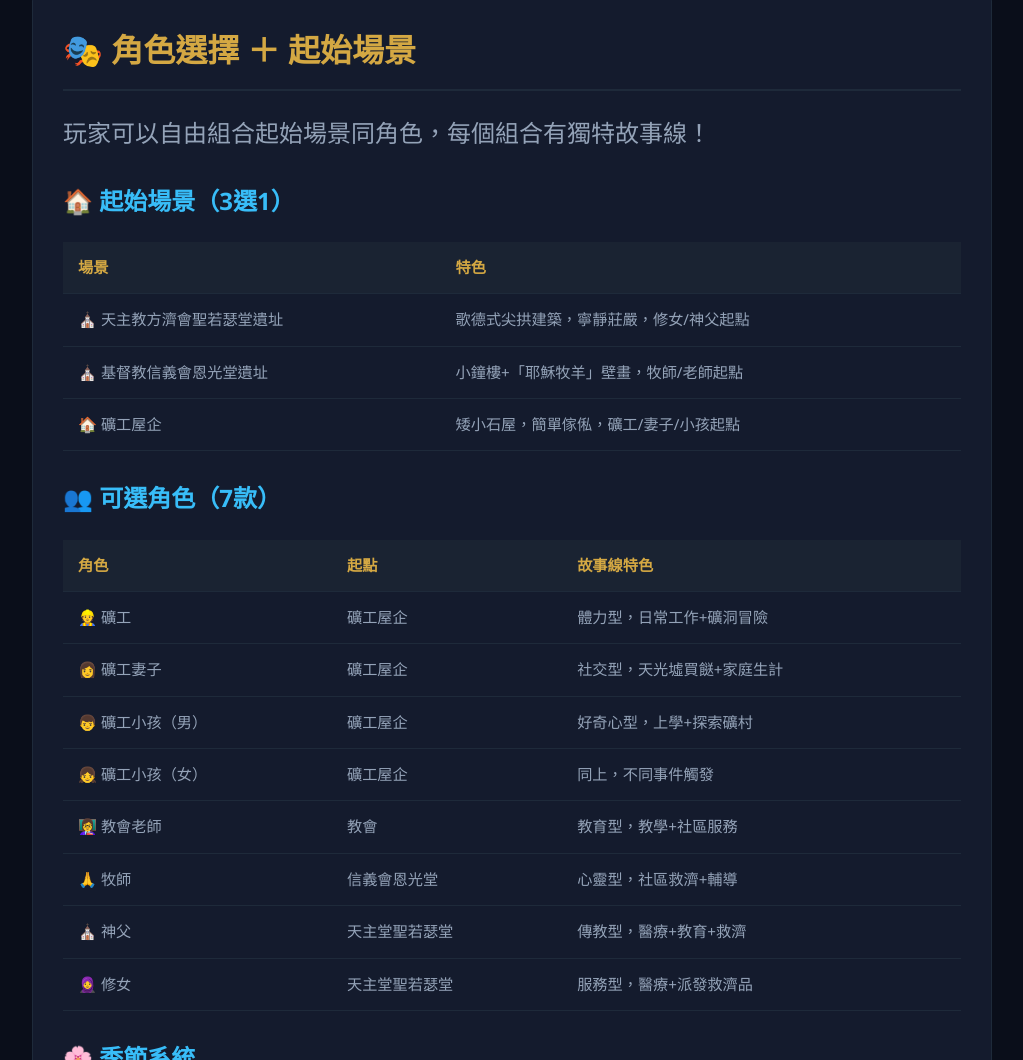
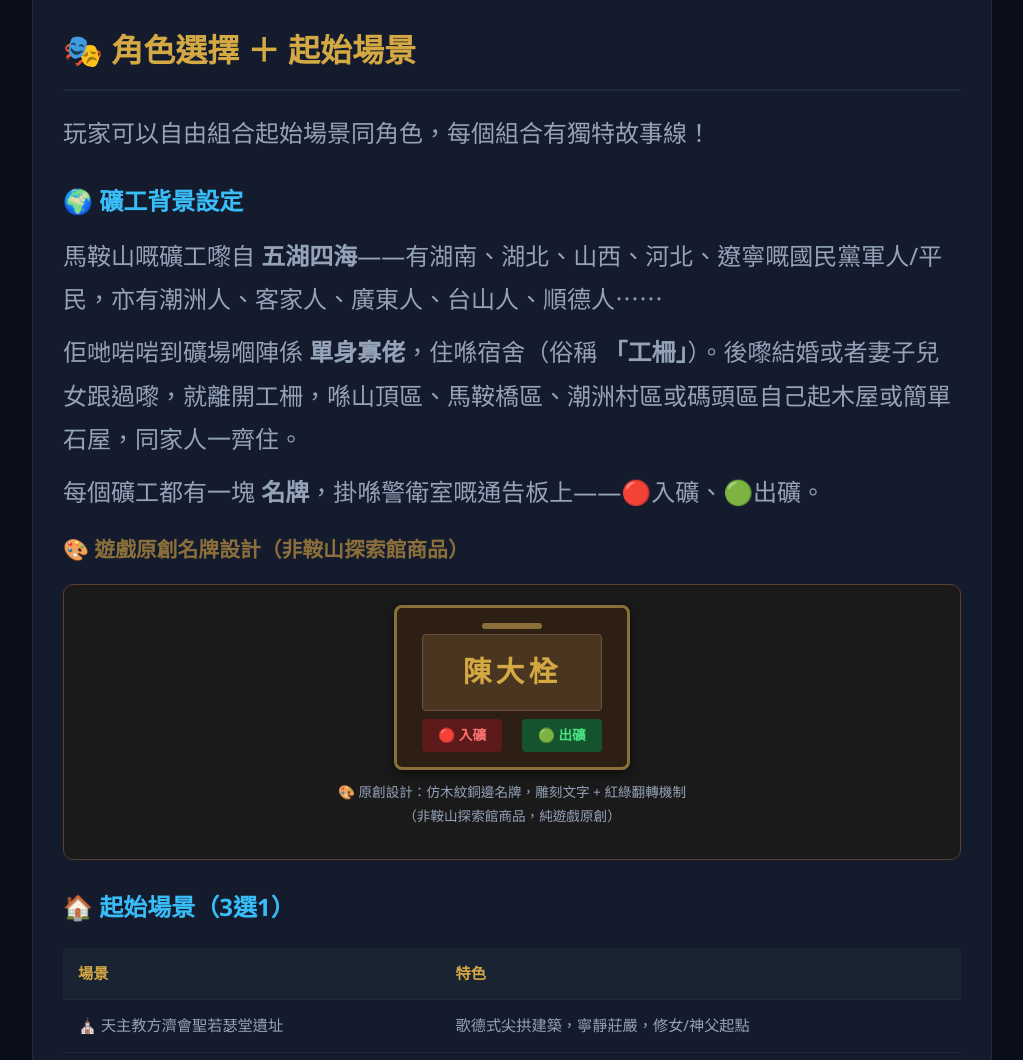
Before and after one commit to kwokfamilyapps/mos-mine-game, a plain HTML site: page index.html in a window 1280 px wide. Shown: the part 6420-7480 px from the top of the page, without its empty margins (128-1151 px from the left). Drawn offline with Linux system fonts and the light colour scheme.

Commit message:
原創名牌設計+礦工五湖四海背景

```diff
--- a/index.html
+++ b/index.html
@@ -371,6 +371,26 @@
 <div class="section">
   <h2>🎭 角色選擇 ＋ 起始場景</h2>
   <p>玩家可以自由組合起始場景同角色，每個組合有獨特故事線！</p>
+
+  <h3>🌍 礦工背景設定</h3>
+  <p>馬鞍山嘅礦工嚟自 <strong>五湖四海</strong>——有湖南、湖北、山西、河北、遼寧嘅國民黨軍人/平民，亦有潮洲人、客家人、廣東人、台山人、順德人⋯⋯</p>
+  <p>佢哋啱啱到礦場嗰陣係 <strong>單身寡佬</strong>，住喺宿舍（俗稱 <strong>「工柵」</strong>）。後嚟結婚或者妻子兒女跟過嚟，就離開工柵，喺山頂區、馬鞍橋區、潮洲村區或碼頭區自己起木屋或簡單石屋，同家人一齊住。</p>
+  <p>每個礦工都有一塊 <strong>名牌</strong>，掛喺警衛室嘅通告板上——🔴入礦、🟢出礦。</p>
+
+  <h4>🎨 遊戲原創名牌設計（非鞍山探索館商品）</h4>
+  <div style="background:#1a1a1a;border:1px solid #5c4033;border-radius:10px;padding:20px;margin:15px 0;text-align:center;">
+    <div style="display:inline-block;background:#2d1f14;padding:15px 25px;border-radius:8px;border:3px solid #8b6f3a;box-shadow:0 4px 12px rgba(0,0,0,0.5);">
+      <div style="background:#8b6f3a;width:60px;height:6px;border-radius:3px;margin:0 auto 5px auto;"></div>
+      <div style="background:#4a3520;padding:12px 35px;border-radius:4px;border:1px solid #6b5240;">
+        <div style="color:#d4a843;font-size:1.8rem;font-weight:700;letter-spacing:4px;font-family:serif;">陳大栓</div>
+      </div>
+      <div style="display:flex;justify-content:center;gap:20px;margin-top:8px;">
+        <span style="background:#5c1a1a;color:#f87171;padding:4px 16px;border-radius:4px;font-size:0.85rem;font-weight:700;">🔴 入礦</span>
+        <span style="background:#14532d;color:#4ade80;padding:4px 16px;border-radius:4px;font-size:0.85rem;font-weight:700;">🟢 出礦</span>
+      </div>
+    </div>
+    <p style="color:#94a3b8;margin-top:10px;font-size:0.85rem;">🎨 原創設計：仿木紋銅邊名牌，雕刻文字 + 紅綠翻轉機制<br>（非鞍山探索館商品，純遊戲原創）</p>
+  </div>
 
   <h3>🏠 起始場景（3選1）</h3>
   <table>
```
